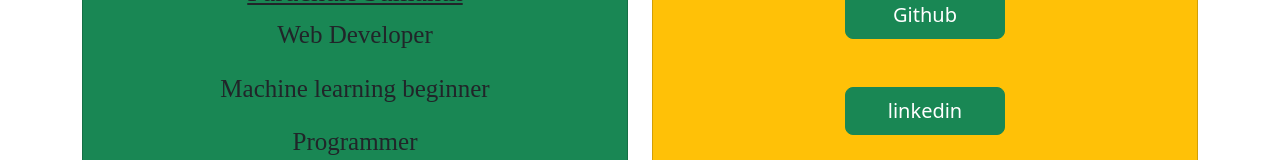
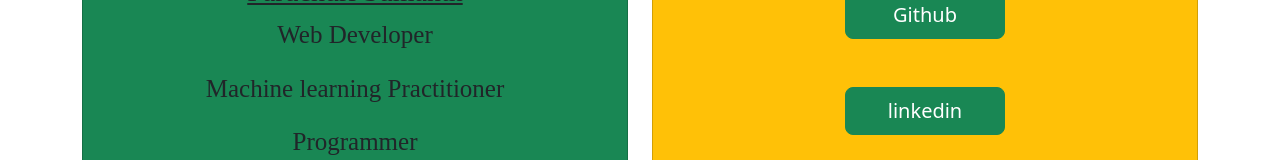
Before and after one commit to pvnsumanth/portfolio, a React (Create React App) app: page / in a window 1280 px wide. Shown: the part 479-639 px from the top of the page. Built offline with nearby package versions, Linux system fonts and the light colour scheme.

Commit message:
Update Home.js

```diff
--- a/src/components/Home.js
+++ b/src/components/Home.js
@@ -15,7 +15,7 @@ export function Home(){
                             <div class="card-body">
                                 <h3 class="card-title" style={{textAlign:"center",fontFamily:"cursive",textDecoration:"underline"}}>Paruchuri Sumanth</h3>
                                 <p style={{fontFamily:"cursive",textAlign:"center",fontSize:"25px"}}>Web Developer</p>
-                                <p style={{fontFamily:"cursive",textAlign:"center",fontSize:"25px"}}>Machine learning beginner</p>
+                                <p style={{fontFamily:"cursive",textAlign:"center",fontSize:"25px"}}>Machine learning Practitioner</p>
                                 <p style={{fontFamily:"cursive",textAlign:"center",fontSize:"25px"}}>Programmer</p>
                             </div>
                         </div>
```
